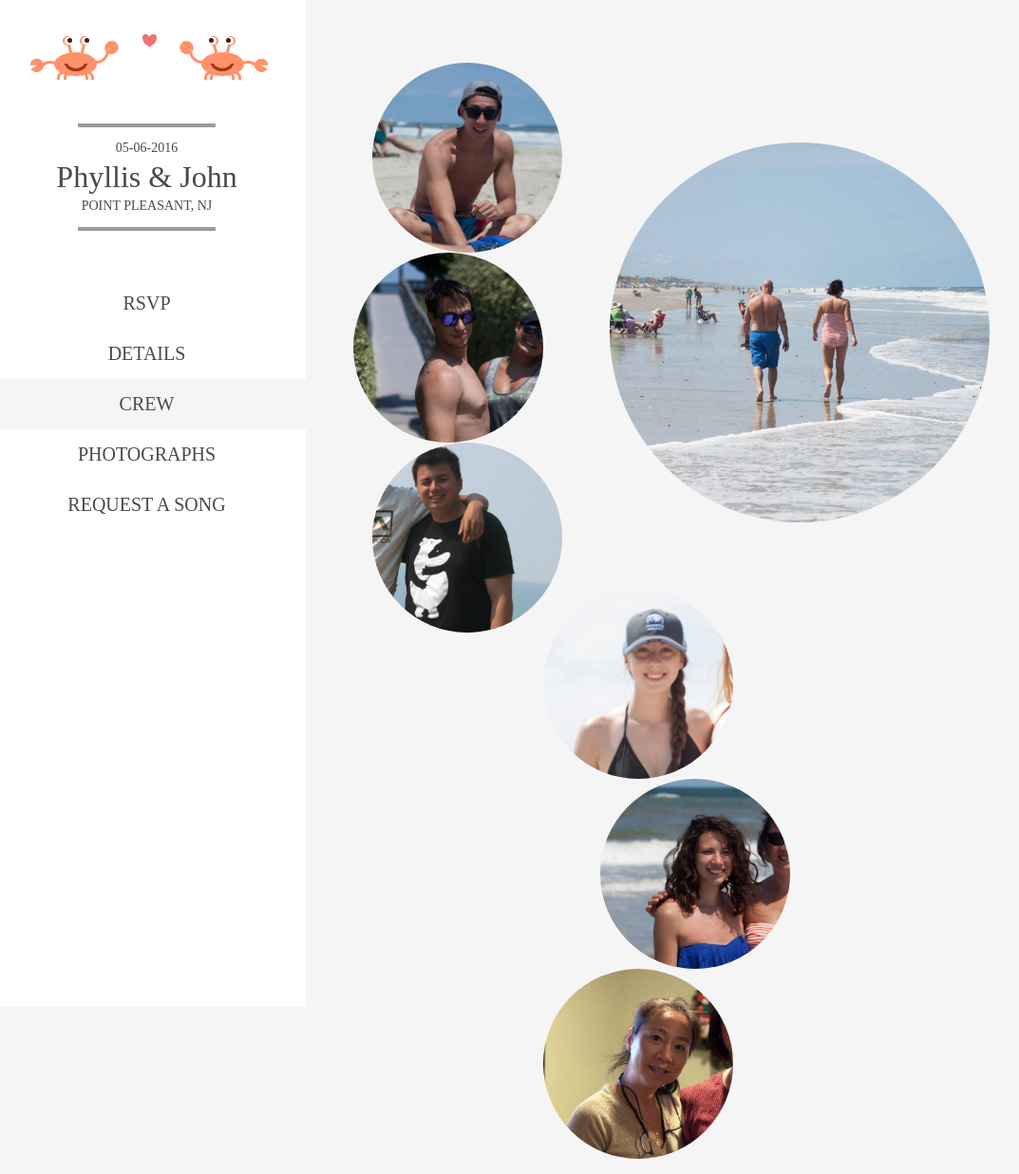
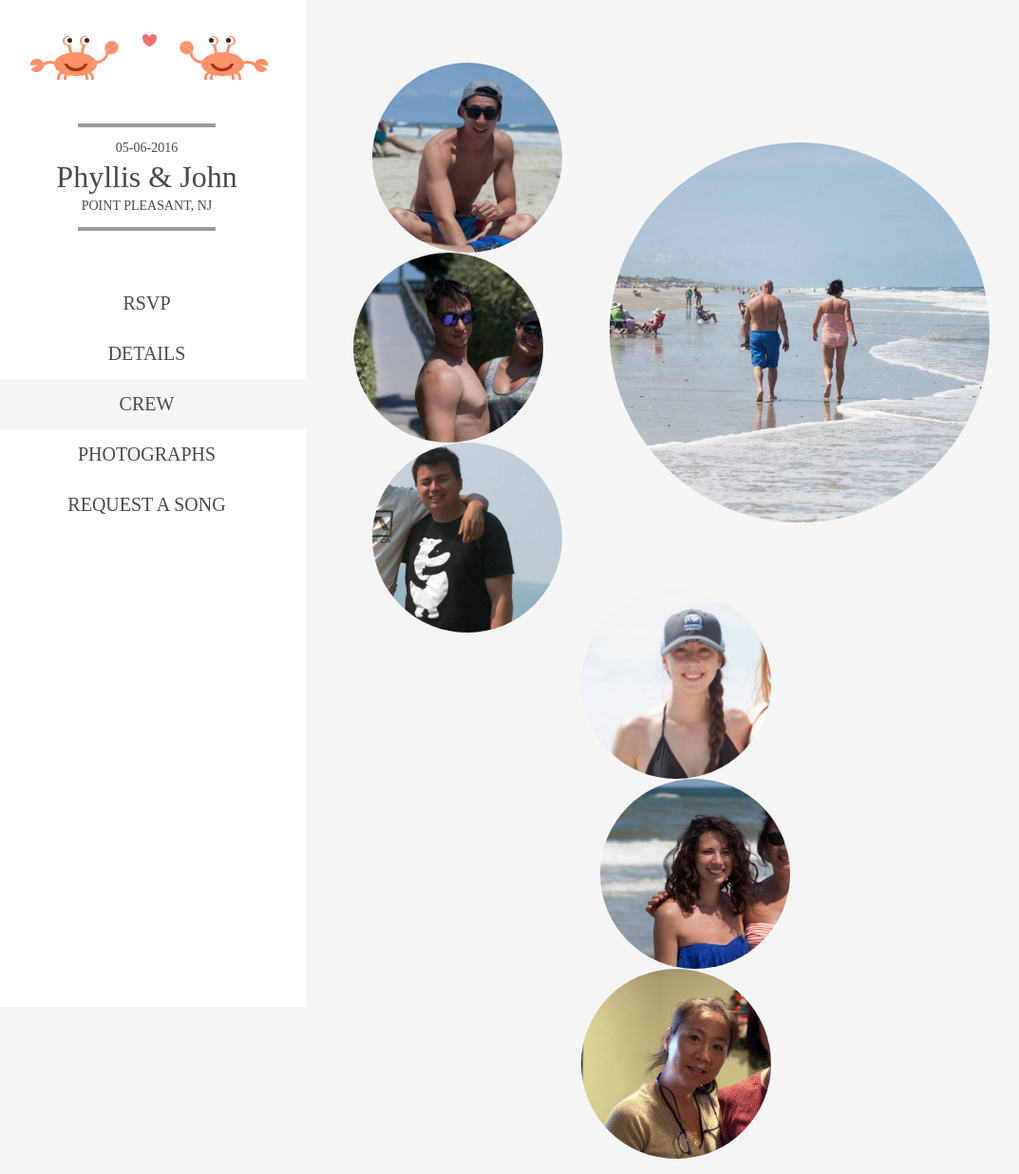
Before and after one commit to phyllisandjohn/phyllisandjohn.github.io, a Jekyll site: the page crew/index.html, which Jekyll copies as it is, in a window 1280 px wide. Shown: the whole page at 95% size, without its empty margins (3-1076 px from the left). Built offline with Jekyll 4.4.1, drawn with Linux system fonts in a browser that asks for light colours.

Commit message:
Update crew.css

```diff
--- a/css/crew.css
+++ b/css/crew.css
@@ -79,7 +79,7 @@
 }
 
 .bride .supporting-1, .bride .supporting-3 {
-  margin-left: -60px;
+  margin-left: -20px;
 }
 
 .supporting, .together{
```
